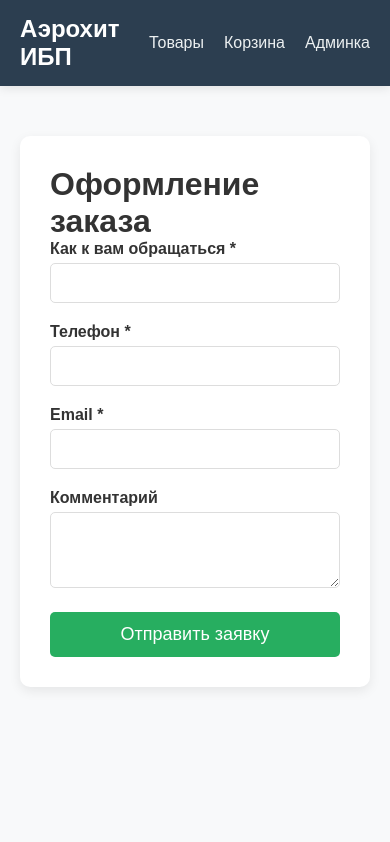
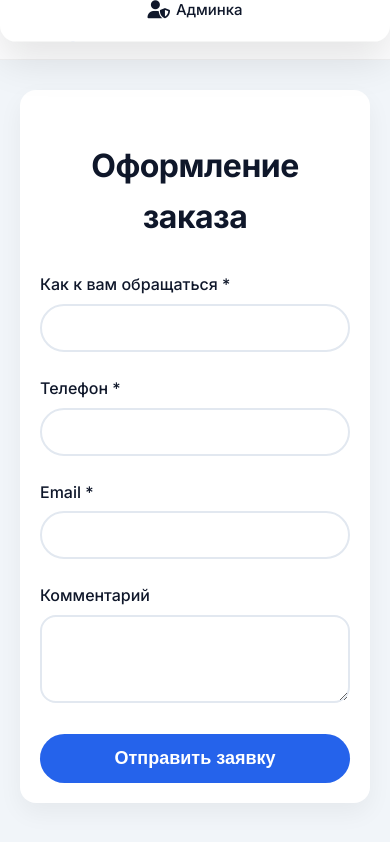
Before and after one commit to lersss/aerohit-frontend, a React (Vite) app: page /checkout in a window 390 px wide. Built offline with nearby package versions, Linux system fonts and the light colour scheme.

Commit message:
feat: современный дизайн, адаптивность, бургер-меню

```diff
--- a/index.html
+++ b/index.html
@@ -1,10 +1,15 @@
 <!doctype html>
-<html lang="en">
+<html lang="ru">
   <head>
     <meta charset="UTF-8" />
-    <link rel="icon" type="image/svg+xml" href="/favicon.svg" />
     <meta name="viewport" content="width=device-width, initial-scale=1.0" />
-    <title>drontend</title>
+    <title>Аэрохит ИБП</title>
+    <!-- Подключаем шрифты Google Fonts -->
+    <link rel="preconnect" href="https://fonts.googleapis.com" />
+    <link rel="preconnect" href="https://fonts.gstatic.com" crossorigin />
+    <link href="https://fonts.googleapis.com/css2?family=Inter:opsz,wght@14..32,400;14..32,500;14..32,600;14..32,700&display=swap" rel="stylesheet" />
+    <!-- Font Awesome для иконок -->
+    <link rel="stylesheet" href="https://cdnjs.cloudflare.com/ajax/libs/font-awesome/6.5.0/css/all.min.css" />
   </head>
   <body>
     <div id="root"></div>
--- a/src/App.css
+++ b/src/App.css
@@ -1,3 +1,22 @@
+/* ===== ПЕРЕМЕННЫЕ ===== */
+:root {
+  --primary: #2563eb;
+  --primary-dark: #1d4ed8;
+  --primary-light: #60a5fa;
+  --secondary: #0f172a;
+  --accent: #f59e0b;
+  --bg: #f1f5f9;
+  --card-bg: #ffffff;
+  --text: #0f172a;
+  --text-light: #475569;
+  --shadow: 0 10px 25px rgba(0, 0, 0, 0.05);
+  --shadow-hover: 0 20px 40px rgba(0, 0, 0, 0.1);
+  --radius: 16px;
+  --transition: 0.3s ease;
+  --font: 'Inter', sans-serif;
+}
+
+/* ===== БАЗОВЫЕ СТИЛИ ===== */
 * {
   box-sizing: border-box;
   margin: 0;
@@ -5,172 +24,321 @@
 }
 
 body {
-  font-family: Arial, sans-serif;
-  background: #f8f9fa;
-  color: #333;
+  font-family: var(--font);
+  background: var(--bg);
+  color: var(--text);
+  line-height: 1.6;
+  padding-top: 70px; /* место для фиксированной навигации */
 }
 
 .container {
   max-width: 1200px;
   margin: 0 auto;
-  padding: 20px;
+  padding: 0 20px;
 }
 
+a {
+  text-decoration: none;
+  color: inherit;
+}
+
+img {
+  max-width: 100%;
+  display: block;
+}
+
+/* ===== НАВИГАЦИЯ ===== */
 .navbar {
-  background: #2c3e50;
-  padding: 15px 0;
-  box-shadow: 0 2px 10px rgba(0,0,0,0.1);
+  position: fixed;
+  top: 0;
+  left: 0;
+  right: 0;
+  z-index: 1000;
+  background: rgba(255, 255, 255, 0.9);
+  backdrop-filter: blur(12px);
+  border-bottom: 1px solid rgba(0, 0, 0, 0.05);
+  padding: 0 20px;
+  height: 70px;
+  display: flex;
+  align-items: center;
 }
 
 .nav-container {
   max-width: 1200px;
+  width: 100%;
   margin: 0 auto;
-  padding: 0 20px;
   display: flex;
   justify-content: space-between;
   align-items: center;
 }
 
 .nav-logo {
-  color: #fff;
   font-size: 24px;
-  font-weight: bold;
-  text-decoration: none;
+  font-weight: 700;
+  color: var(--primary);
+  letter-spacing: -0.5px;
+  display: flex;
+  align-items: center;
+  gap: 8px;
+}
+
+.nav-logo i {
+  color: var(--accent);
 }
 
 .nav-menu {
+  display: flex;
+  align-items: center;
+  gap: 30px;
   list-style: none;
-  display: flex;
-  gap: 20px;
 }
 
 .nav-menu li a {
-  color: #ecf0f1;
-  text-decoration: none;
-  font-size: 16px;
-  transition: color 0.3s;
+  font-weight: 500;
+  color: var(--text);
+  transition: color var(--transition);
+  display: flex;
+  align-items: center;
+  gap: 6px;
+  font-size: 15px;
 }
 
 .nav-menu li a:hover {
-  color: #3498db;
+  color: var(--primary);
+}
+
+.nav-menu li a i {
+  font-size: 18px;
+}
+
+/* Бургер-кнопка */
+.nav-toggle {
+  display: none;
+  flex-direction: column;
+  gap: 5px;
+  background: none;
+  border: none;
+  cursor: pointer;
+  padding: 5px;
+}
+
+.nav-toggle span {
+  display: block;
+  width: 28px;
+  height: 3px;
+  background: var(--text);
+  border-radius: 4px;
+  transition: var(--transition);
+}
+
+.nav-toggle.active span:nth-child(1) {
+  transform: rotate(45deg) translate(5px, 5px);
+}
+
+.nav-toggle.active span:nth-child(2) {
+  opacity: 0;
+}
+
+.nav-toggle.active span:nth-child(3) {
+  transform: rotate(-45deg) translate(6px, -6px);
+}
+
+/* Адаптив для навигации */
+@media (max-width: 768px) {
+  .nav-toggle {
+    display: flex;
+  }
+
+  .nav-menu {
+    position: absolute;
+    top: 70px;
+    left: 0;
+    right: 0;
+    background: #fff;
+    flex-direction: column;
+    padding: 20px;
+    gap: 15px;
+    box-shadow: 0 20px 40px rgba(0, 0, 0, 0.1);
+    transform: translateY(-120%);
+    transition: transform 0.4s ease;
+    border-radius: 0 0 var(--radius) var(--radius);
+  }
+
+  .nav-menu.open {
+    transform: translateY(0);
+  }
+}
+
+/* ===== ГЛАВНАЯ СТРАНИЦА ===== */
+h1 {
+  font-size: 36px;
+  font-weight: 700;
+  margin: 30px 0 20px;
+  letter-spacing: -0.5px;
 }
 
 .products-grid {
   display: grid;
-  grid-template-columns: repeat(auto-fill, minmax(250px, 1fr));
+  grid-template-columns: repeat(auto-fill, minmax(260px, 1fr));
   gap: 30px;
-  margin-top: 30px;
+  margin-top: 20px;
 }
 
 .product-card {
-  background: #fff;
-  border-radius: 10px;
-  padding: 15px;
-  box-shadow: 0 4px 12px rgba(0,0,0,0.08);
+  background: var(--card-bg);
+  border-radius: var(--radius);
+  padding: 20px 20px 25px;
+  box-shadow: var(--shadow);
+  transition: all var(--transition);
   text-align: center;
-  transition: transform 0.2s;
+  border: 1px solid rgba(0, 0, 0, 0.02);
 }
 
 .product-card:hover {
-  transform: translateY(-5px);
+  transform: translateY(-8px);
+  box-shadow: var(--shadow-hover);
 }
 
 .product-image {
   width: 100%;
-  height: 180px;
+  height: 200px;
   object-fit: contain;
-  margin-bottom: 12px;
+  margin-bottom: 15px;
+  background: #f8fafc;
+  border-radius: 8px;
 }
 
 .product-card h3 {
-  font-size: 18px;
-  margin: 10px 0 5px;
+  font-size: 20px;
+  font-weight: 600;
+  margin: 8px 0 4px;
 }
 
 .product-card .power {
-  color: #7f8c8d;
+  color: var(--text-light);
   font-size: 14px;
+  margin-bottom: 8px;
 }
 
 .product-card .price {
-  font-weight: bold;
-  color: #2c3e50;
-  margin: 8px 0;
+  font-weight: 700;
+  color: var(--primary);
+  font-size: 20px;
+  margin: 10px 0;
 }
 
 .btn-detail {
   display: inline-block;
-  padding: 8px 16px;
-  background: #3498db;
+  padding: 10px 24px;
+  background: var(--primary);
   color: #fff;
-  text-decoration: none;
-  border-radius: 5px;
-  transition: background 0.3s;
+  border-radius: 30px;
+  font-weight: 500;
+  transition: all var(--transition);
+  border: none;
+  font-size: 14px;
+  cursor: pointer;
 }
 
 .btn-detail:hover {
-  background: #2980b9;
+  background: var(--primary-dark);
+  transform: scale(1.02);
 }
 
+/* ===== СТРАНИЦА ТОВАРА ===== */
 .product-detail {
   display: flex;
-  gap: 40px;
+  gap: 50px;
+  background: var(--card-bg);
+  padding: 40px;
+  border-radius: var(--radius);
+  box-shadow: var(--shadow);
   margin-top: 30px;
-  background: #fff;
-  padding: 30px;
-  border-radius: 10px;
-  box-shadow: 0 4px 12px rgba(0,0,0,0.08);
+  flex-wrap: wrap;
 }
 
 .detail-image {
-  flex: 1;
+  flex: 1 1 300px;
   max-width: 400px;
-  height: auto;
   object-fit: contain;
+  background: #f8fafc;
+  border-radius: 12px;
+  padding: 10px;
 }
 
 .detail-info {
-  flex: 2;
+  flex: 2 1 300px;
 }
 
 .detail-info h1 {
+  font-size: 32px;
   margin-top: 0;
+}
+
+.detail-info p {
+  margin: 10px 0;
+  color: var(--text-light);
+}
+
+.detail-info strong {
+  color: var(--text);
 }
 
 .quantity {
   display: flex;
   align-items: center;
-  gap: 10px;
-  margin: 15px 0;
+  gap: 15px;
+  margin: 25px 0;
 }
 
 .quantity input {
-  width: 70px;
-  padding: 8px;
-  border: 1px solid #ddd;
-  border-radius: 4px;
+  width: 80px;
+  padding: 10px 15px;
+  border: 2px solid #e2e8f0;
+  border-radius: 30px;
+  font-size: 16px;
+  text-align: center;
+  font-weight: 500;
+  transition: border var(--transition);
+}
+
+.quantity input:focus {
+  border-color: var(--primary);
+  outline: none;
 }
 
 .price, .total {
-  font-size: 18px;
-  font-weight: bold;
+  font-size: 22px;
+  font-weight: 600;
+}
+
+.price {
+  color: var(--primary);
+}
+
+.total {
+  color: var(--secondary);
 }
 
 .btn-add {
-  padding: 12px 30px;
-  background: #27ae60;
+  padding: 14px 40px;
+  background: var(--primary);
   color: #fff;
   border: none;
-  border-radius: 5px;
+  border-radius: 30px;
   font-size: 16px;
+  font-weight: 600;
   cursor: pointer;
-  transition: background 0.3s;
+  transition: all var(--transition);
+  margin-top: 10px;
 }
 
 .btn-add:hover {
-  background: #1e8449;
+  background: var(--primary-dark);
+  transform: scale(1.02);
 }
 
+/* ===== КОРЗИНА ===== */
 .cart-list {
   list-style: none;
   padding: 0;
@@ -181,96 +349,143 @@ body {
   display: flex;
   justify-content: space-between;
   align-items: center;
-  background: #fff;
-  padding: 12px 20px;
-  border-radius: 6px;
-  margin-bottom: 10px;
-  box-shadow: 0 2px 6px rgba(0,0,0,0.05);
+  background: var(--card-bg);
+  padding: 16px 24px;
+  border-radius: var(--radius);
+  margin-bottom: 12px;
+  box-shadow: var(--shadow);
+  transition: var(--transition);
+}
+
+.cart-item:hover {
+  box-shadow: var(--shadow-hover);
+}
+
+.cart-item span {
+  font-weight: 500;
 }
 
 .cart-item button {
-  background: #e74c3c;
+  background: #ef4444;
   color: #fff;
   border: none;
-  padding: 6px 12px;
-  border-radius: 4px;
+  padding: 6px 16px;
+  border-radius: 30px;
   cursor: pointer;
+  transition: background var(--transition);
+  font-weight: 500;
+}
+
+.cart-item button:hover {
+  background: #dc2626;
 }
 
 .cart-total {
   margin-top: 30px;
   display: flex;
+  flex-wrap: wrap;
   gap: 15px;
   align-items: center;
-  flex-wrap: wrap;
+}
+
+.cart-total p {
+  font-size: 24px;
+  font-weight: 700;
 }
 
 .btn-clear {
-  background: #e67e22;
+  padding: 10px 24px;
+  background: #f97316;
   color: #fff;
   border: none;
-  padding: 10px 20px;
-  border-radius: 5px;
+  border-radius: 30px;
   cursor: pointer;
-  font-size: 16px;
+  font-weight: 500;
+  transition: background var(--transition);
+}
+
+.btn-clear:hover {
+  background: #ea580c;
 }
 
 .btn-checkout {
-  background: #27ae60;
+  padding: 10px 30px;
+  background: var(--primary);
   color: #fff;
   border: none;
-  padding: 10px 20px;
-  border-radius: 5px;
+  border-radius: 30px;
   cursor: pointer;
-  font-size: 16px;
+  font-weight: 500;
+  transition: background var(--transition);
 }
 
 .btn-checkout:hover {
-  background: #1e8449;
+  background: var(--primary-dark);
 }
 
+/* ===== ОФОРМЛЕНИЕ ЗАКАЗА ===== */
 .checkout {
   max-width: 600px;
   margin: 30px auto;
-  background: #fff;
-  padding: 30px;
-  border-radius: 10px;
-  box-shadow: 0 4px 12px rgba(0,0,0,0.08);
+  background: var(--card-bg);
+  padding: 40px;
+  border-radius: var(--radius);
+  box-shadow: var(--shadow);
+}
+
+.checkout h1 {
+  text-align: center;
+  font-size: 32px;
+  margin-bottom: 30px;
 }
 
 .form-group {
-  margin-bottom: 20px;
+  margin-bottom: 24px;
 }
 
 .form-group label {
   display: block;
-  font-weight: bold;
-  margin-bottom: 5px;
+  font-weight: 500;
+  margin-bottom: 6px;
 }
 
 .form-group input,
 .form-group textarea {
   width: 100%;
-  padding: 10px;
-  border: 1px solid #ddd;
-  border-radius: 5px;
+  padding: 12px 16px;
+  border: 2px solid #e2e8f0;
+  border-radius: 30px;
   font-size: 16px;
+  transition: border var(--transition);
+  font-family: var(--font);
+}
+
+.form-group input:focus,
+.form-group textarea:focus {
+  border-color: var(--primary);
+  outline: none;
+}
+
+.form-group textarea {
+  border-radius: 16px;
+  resize: vertical;
 }
 
 .btn-submit {
   width: 100%;
-  padding: 12px;
-  background: #27ae60;
+  padding: 14px;
+  background: var(--primary);
   color: #fff;
   border: none;
-  border-radius: 5px;
+  border-radius: 30px;
   font-size: 18px;
+  font-weight: 600;
   cursor: pointer;
-  transition: background 0.3s;
+  transition: all var(--transition);
 }
 
 .btn-submit:hover {
-  background: #1e8449;
+  background: var(--primary-dark);
 }
 
 .btn-submit:disabled {
@@ -278,21 +493,99 @@ body {
   cursor: not-allowed;
 }
 
+/* ===== СООБЩЕНИЯ ===== */
 .loading,
 .error,
 .success-message {
   text-align: center;
-  padding: 40px;
+  padding: 60px 20px;
   font-size: 18px;
 }
 
 .success-message {
-  background: #d4edda;
-  color: #155724;
-  border-radius: 10px;
-  margin-top: 30px;
+  background: #dcfce7;
+  color: #166534;
+  border-radius: var(--radius);
 }
 
 .error {
-  color: #e74c3c;
+  color: #dc2626;
 }
+
+/* ===== АДАПТИВНОСТЬ ===== */
+@media (max-width: 768px) {
+  body {
+    padding-top: 60px;
+  }
+
+  .navbar {
+    height: 60px;
+  }
+
+  .nav-logo {
+    font-size: 20px;
+  }
+
+  h1 {
+    font-size: 28px;
+  }
+
+  .products-grid {
+    grid-template-columns: repeat(auto-fill, minmax(180px, 1fr));
+    gap: 16px;
+  }
+
+  .product-card {
+    padding: 12px;
+  }
+
+  .product-image {
+    height: 140px;
+  }
+
+  .product-card h3 {
+    font-size: 16px;
+  }
+
+  .product-card .price {
+    font-size: 16px;
+  }
+
+  .product-detail {
+    flex-direction: column;
+    padding: 20px;
+  }
+
+  .detail-image {
+    max-width: 100%;
+  }
+
+  .checkout {
+    padding: 20px;
+  }
+
+  .cart-item {
+    flex-wrap: wrap;
+    gap: 10px;
+  }
+
+  .cart-total {
+    flex-direction: column;
+    align-items: stretch;
+  }
+}
+
+@media (max-width: 480px) {
+  .products-grid {
+    grid-template-columns: 1fr 1fr;
+    gap: 12px;
+  }
+
+  .product-card {
+    padding: 10px;
+  }
+
+  .product-image {
+    height: 100px;
+  }
+}
--- a/src/components/Navbar.jsx
+++ b/src/components/Navbar.jsx
@@ -1,15 +1,28 @@
-import React from 'react';
+import React, { useState } from 'react';
 import { Link } from 'react-router-dom';
 
 export default function Navbar() {
+  const [isOpen, setIsOpen] = useState(false);
+
+  const toggleMenu = () => setIsOpen(!isOpen);
+
   return (
     <nav className="navbar">
       <div className="nav-container">
-        <Link to="/" className="nav-logo">Аэрохит ИБП</Link>
-        <ul className="nav-menu">
-          <li><Link to="/">Товары</Link></li>
-          <li><Link to="/cart">Корзина</Link></li>
-          <li><Link to="/admin/panel" target="_blank">Админка</Link></li>
+        <Link to="/" className="nav-logo">
+          <i className="fas fa-bolt"></i> Аэрохит ИБП
+        </Link>
+
+        <button className={`nav-toggle ${isOpen ? 'active' : ''}`} onClick={toggleMenu}>
+          <span></span>
+          <span></span>
+          <span></span>
+        </button>
+
+        <ul className={`nav-menu ${isOpen ? 'open' : ''}`}>
+          <li><Link to="/" onClick={toggleMenu}><i className="fas fa-home"></i> Товары</Link></li>
+          <li><Link to="/cart" onClick={toggleMenu}><i className="fas fa-shopping-cart"></i> Корзина</Link></li>
+          <li><Link to="/admin/panel" target="_blank" onClick={toggleMenu}><i className="fas fa-user-shield"></i> Админка</Link></li>
         </ul>
       </div>
     </nav>
```
